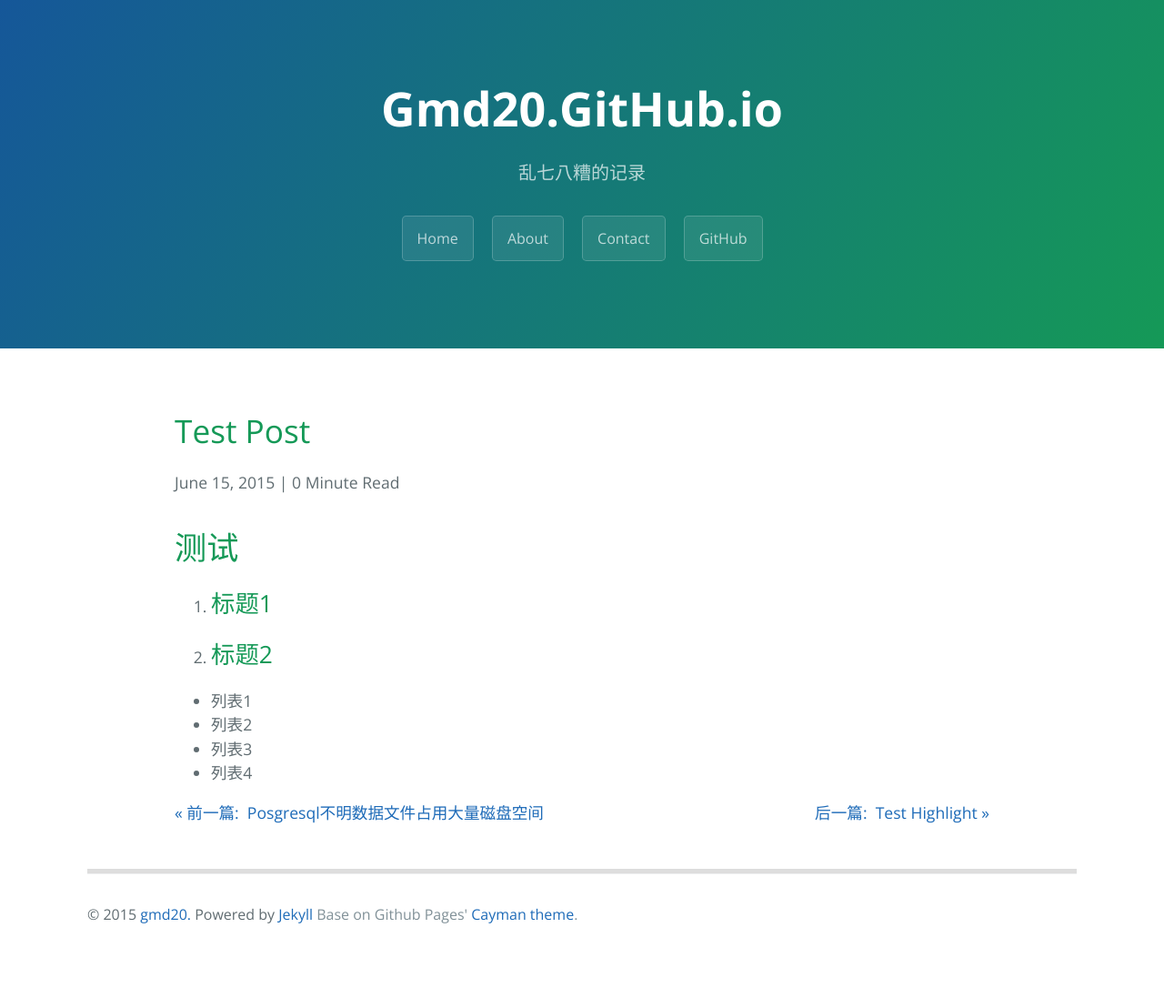
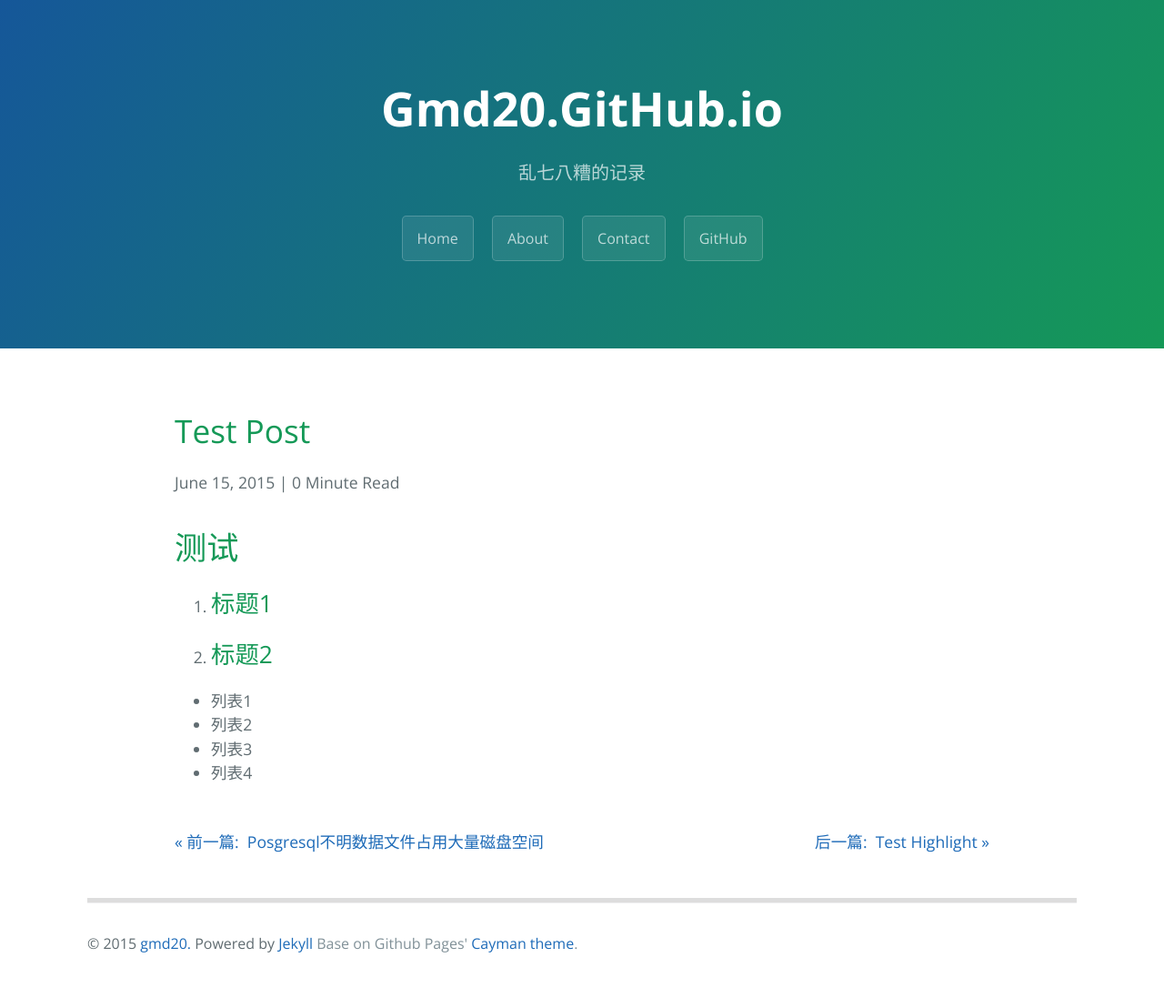
Before and after one commit to gmd20/gmd20.github.io, a Jekyll site: the page built from _posts/2015-06-12-test.md, in a window 1280 px wide. Shown: the whole page at 91% size. Built offline with Jekyll 4.4.1, drawn with Linux system fonts in a browser that asks for light colours; Markdown is read by kramdown in place of the engine named in the settings; comment, search, counter and statistics services are not loaded; before the commit the page ends 1065 px from its top, so only the background shows below that.

Commit message:
Update blog.css

```diff
--- a/stylesheets/blog.css
+++ b/stylesheets/blog.css
@@ -36,15 +36,19 @@
 .next_page .previous_page{
 
 }
+.postNav {
+  padding-top: 2rem;
+}
+.postNav  .next {
+  float: right;
+}
 
 .footer_container {
   border-top: thick solid #dddddd;
   margin-top: 1rem;
 }
 
-.postNav  .next {
-  float: right
-}
+
 
 .button,.button-secondary,.button-tertiary,.button__outline{
   background-color:#2e8b57;
```
